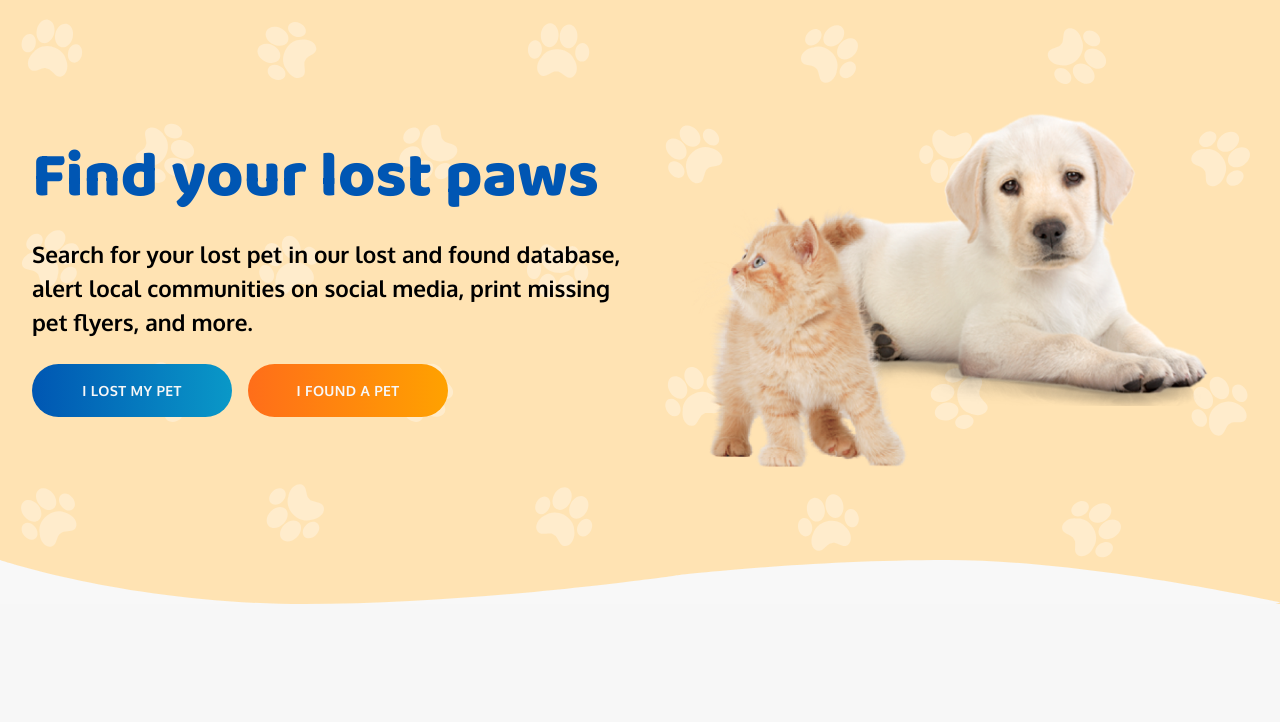
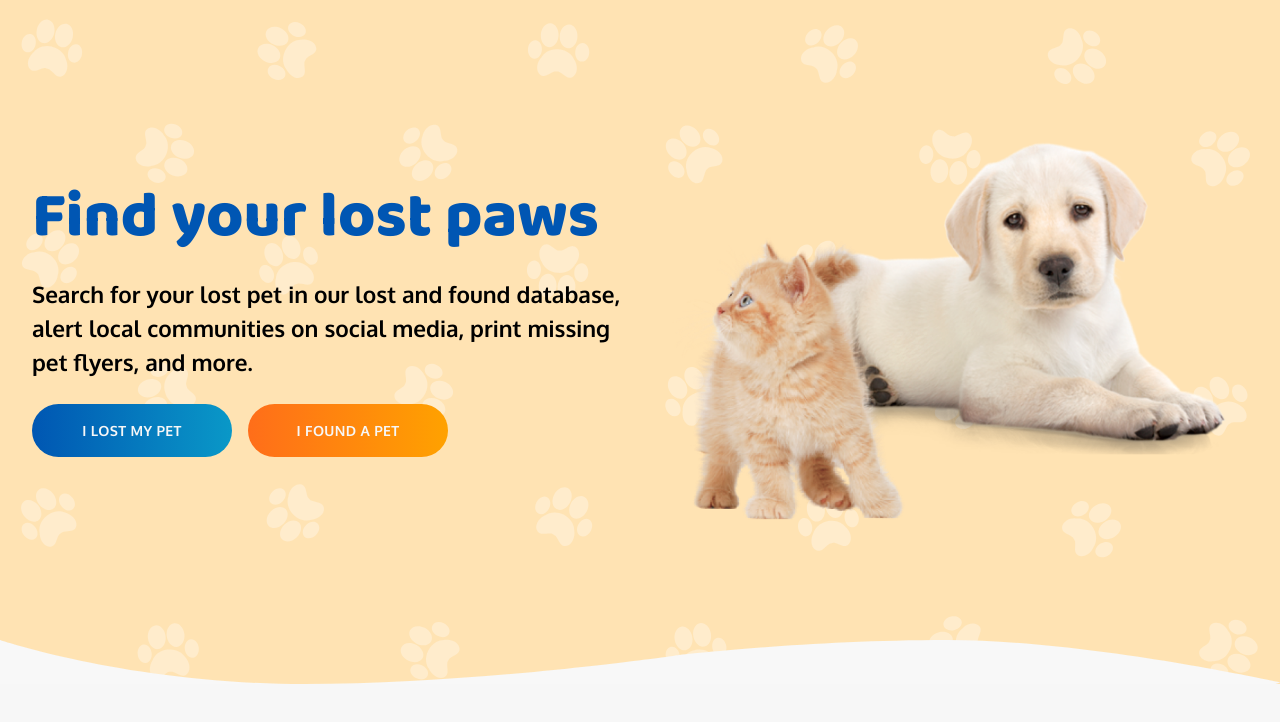
Before and after one commit to orojas12/furlorn, a React (Create React App) app: page / in a window 1280 px wide. Shown: the top 722 px of the page. Built offline with nearby package versions, Linux system fonts and the light colour scheme.

Commit message:
add responsive layout

```diff
--- a/src/pages/Home.tsx
+++ b/src/pages/Home.tsx
@@ -1,4 +1,3 @@
-import heroImg from "../assets/images/hero-img.png";
 import waveSvg from "../assets/images/wave.svg";
 
 export interface IHomeProps {}
@@ -18,16 +17,19 @@ export default function Home(props: IHomeProps) {
               more.
             </h2>
             <div className="hero__buttons">
-              <button className="btn btn--primary">I Lost My Pet</button>
-              <button className="btn btn--secondary">I Found A Pet</button>
+              <button className="btn btn--block btn--primary">
+                I Lost My Pet
+              </button>
+              <button className="btn btn--block btn--secondary">
+                I Found A Pet
+              </button>
             </div>
           </div>
-          <div className="hero__right">
-            <img src={heroImg} alt="A kitten and a puppy" />
-          </div>
+          <div className="hero__right"></div>
         </div>
         <img src={waveSvg} alt="Hero bottom border" style={{ width: "100%" }} />
       </header>
+      <main></main>
     </article>
   );
 }
--- a/src/sass/pages/_home.scss
+++ b/src/sass/pages/_home.scss
@@ -1,3 +1,5 @@
+@use "../abstracts/variables" as var;
+
 .Home {
   header {
     background-image: url("../../assets/images/paw-bg.svg");
@@ -7,37 +9,96 @@
 
   .hero {
     display: flex;
-    gap: 2rem;
-    height: 70vh;
+    flex-direction: column;
+    justify-content: center;
+    align-items: center;
+    gap: 1.6rem;
+    height: 85vh;
     position: relative;
+
+    h1 {
+      font-size: var.$fs-6;
+    }
+
+    h2 {
+      font-size: var.$fs-4;
+    }
 
     &__left {
       display: flex;
       flex-direction: column;
       justify-content: center;
+      align-items: center;
+      text-align: center;
       gap: 2.4rem;
-      width: 50%;
+      width: 90%;
     }
 
     &__right {
-      display: flex;
-      justify-content: center;
-      align-items: center;
+      display: none;
       width: 50%;
-
-      img {
-        width: 100%;
-        max-width: 560px;
-      }
+      height: 100%;
+      background-image: url("../../assets/images/hero-img.png");
+      background-size: contain;
+      background-repeat: no-repeat;
+      background-position: center;
     }
 
     &__buttons {
+      width: 100%;
       display: flex;
+      flex-direction: column;
+      justify-content: center;
+      align-items: center;
       gap: 1.6rem;
+    }
+  }
+}
 
-      .btn {
-        width: 20rem;
+@media screen and (min-width: var.$bp-md) {
+  .Home {
+    .hero {
+      &__buttons {
+        flex-direction: row;
+
+        .btn {
+          width: 20rem;
+        }
       }
     }
   }
 }
+
+@media screen and (min-width: var.$bp-lg) {
+  .Home {
+    .hero {
+      height: 80vh;
+      flex-direction: row;
+      gap: 2rem;
+
+      &__left {
+        width: 50%;
+        align-items: flex-start;
+        text-align: left;
+      }
+
+      &__right {
+        display: block;
+      }
+
+      &__buttons {
+        justify-content: flex-start;
+      }
+    }
+  }
+}
+
+@media screen and (min-width: var.$bp-xl) {
+  .Home {
+    .hero {
+      h1 {
+        font-size: var.$fs-7;
+      }
+    }
+  }
+}
```
